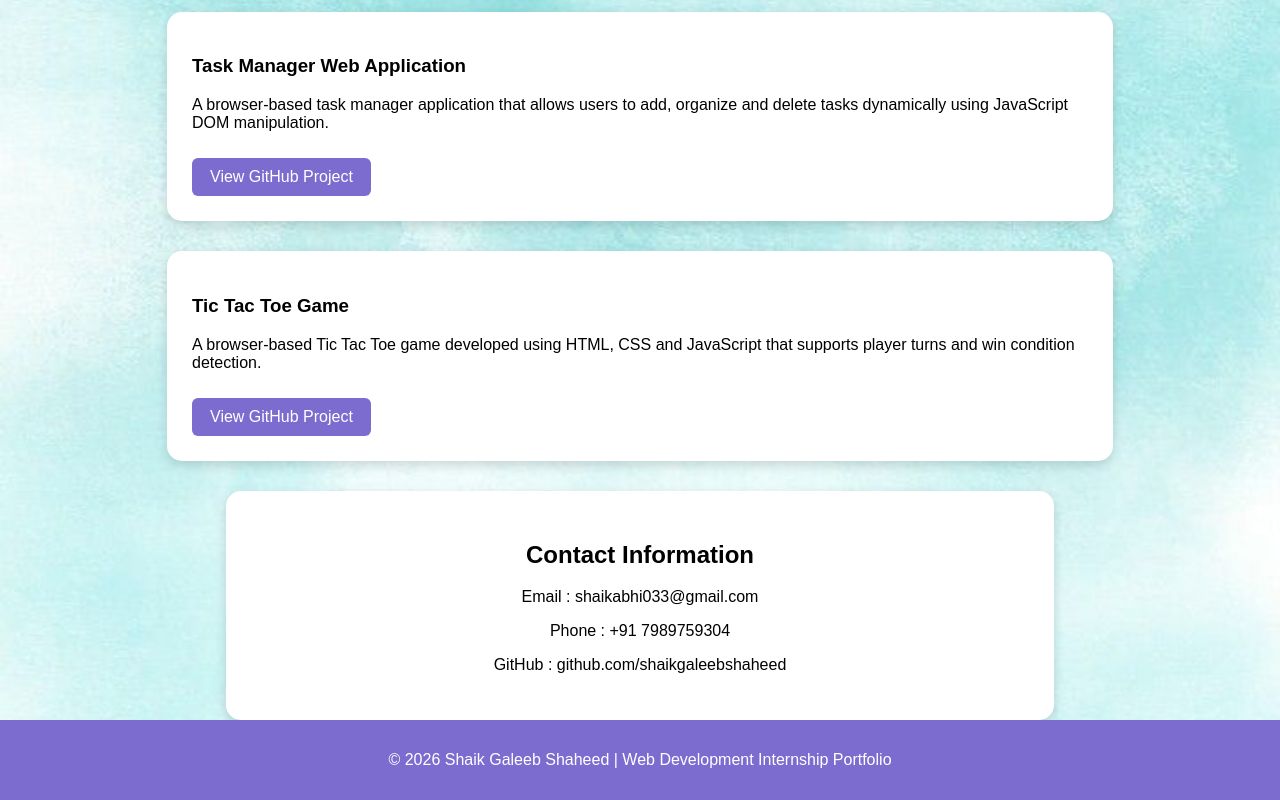
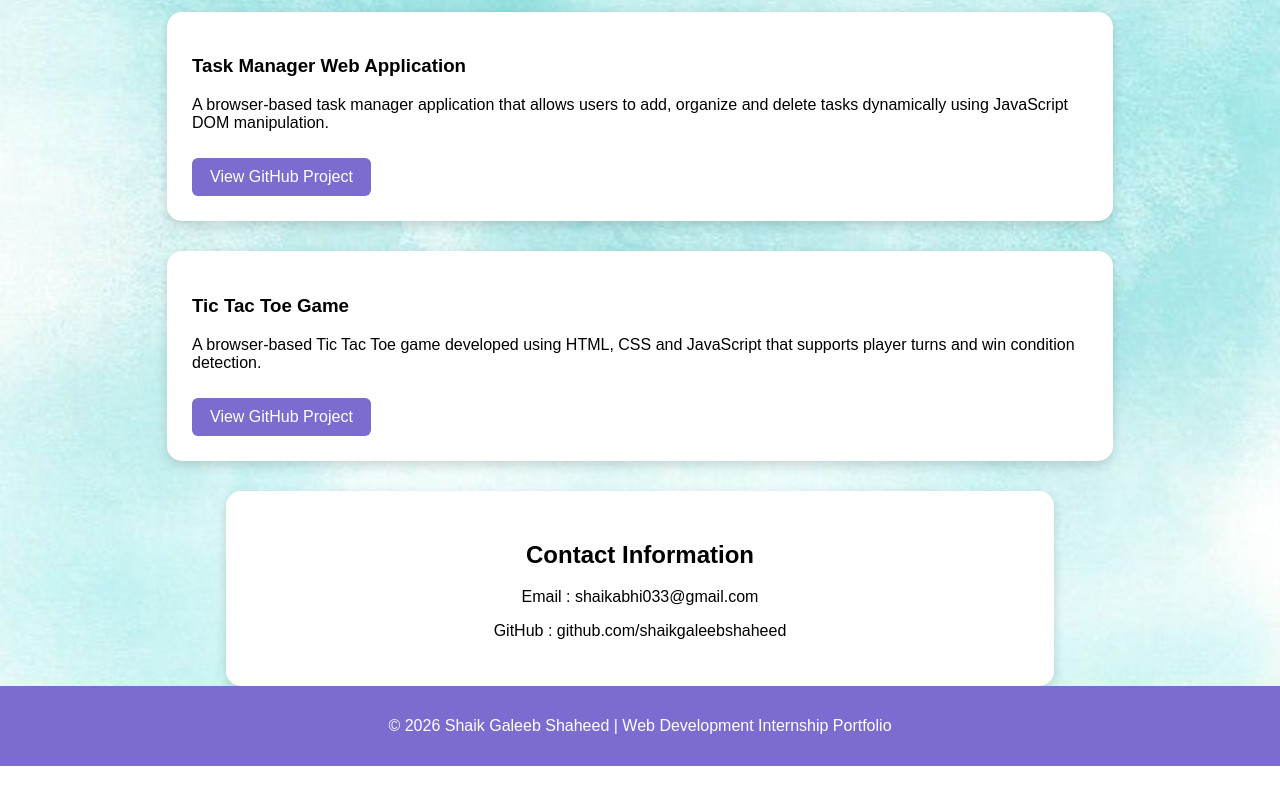
Before and after one commit to shaikgaleebshaheed/CODSOFT, a plain HTML site: page Portfolio/index.html in a window 1280 px wide. Shown: the part 1401-2201 px from the top of the page. After the commit the page ends 2167 px from the top, so only its background shows below. Drawn offline with Linux system fonts and the light colour scheme.

Commit message:
Update index.html

```diff
--- a/Portfolio/index.html
+++ b/Portfolio/index.html
@@ -191,8 +191,6 @@
 
         <p>Email : shaikabhi033@gmail.com</p>
 
-        <p>Phone : +91 7989759304</p>
-
         <p>GitHub : github.com/shaikgaleebshaheed</p>
 
     </div>
```
